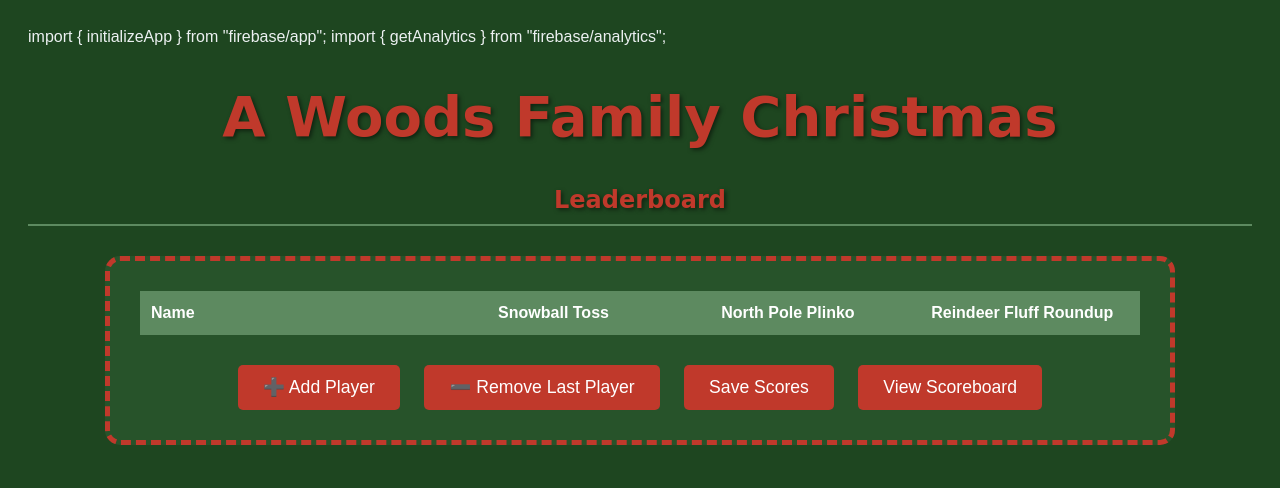
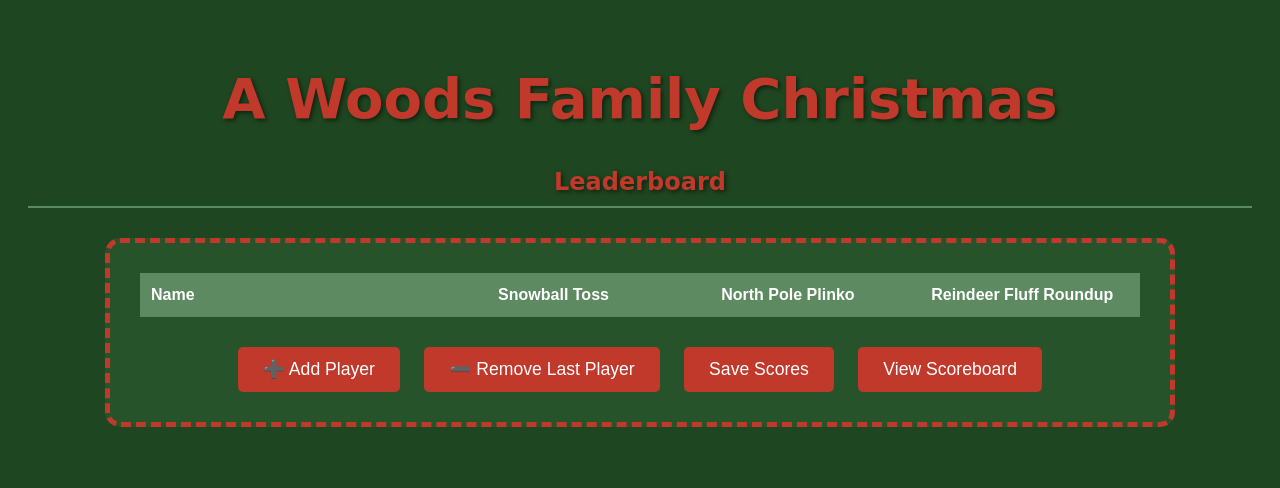
Before and after one commit to dergnermann/holiday-scoreboard, a plain HTML site: page index.html in a window 1280 px wide. Drawn offline with Linux system fonts and the light colour scheme; no server answers.

Commit message:
Update index.html

```diff
--- a/index.html
+++ b/index.html
@@ -1,7 +1,6 @@
 <!DOCTYPE html>
 <html lang="en">
-import { initializeApp } from "firebase/app";
-import { getAnalytics } from "firebase/analytics";
+
 <head>
     <meta charset="UTF-8">
     <meta name="viewport" content="width=device-width, initial-scale=1.0">
@@ -88,4 +87,5 @@ import { getAnalytics } from "firebase/analytics";
 
     <script src="script.js"></script>
 </body>
+
 </html>
```
